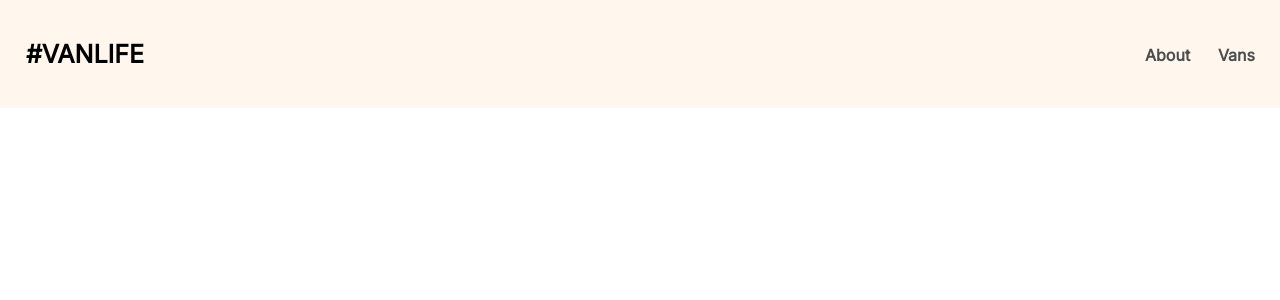
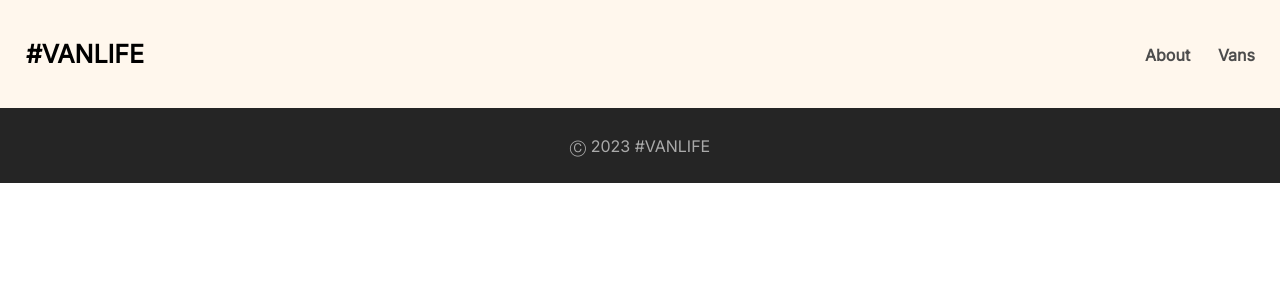
Before and after one commit to MoyosoreCodes/vanlife, a React (Vite) app: page /about in a window 1280 px wide. Before the commit this address had no page. Shown: the top 300 px of the page. Built offline with nearby package versions, Linux system fonts and the light colour scheme.

Commit message:
added footer and footer content

```diff
--- a/src/App.tsx
+++ b/src/App.tsx
@@ -2,6 +2,7 @@ import "./App.css";
 import { BrowserRouter, Routes, Route } from "react-router-dom";
 import Header from "./components/header/Header";
 import Home from "./pages/home/Home";
+import Footer from "./components/footer/Footer";
 
 function App() {
   return (
@@ -10,6 +11,7 @@ function App() {
       <Routes>
         <Route path="/" element={<Home />}> </Route>
       </Routes>
+      <Footer />
     </BrowserRouter>
   );
 }
--- /dev/null
+++ b/src/components/footer/Footer.css
@@ -0,0 +1,9 @@
+footer {
+  background: #252525;
+  color: #aaa;
+  display: flex;
+  padding: 26px 106px 25px 106px;
+  justify-content: center;
+  align-items: center;
+  width: 100vw;
+}
--- /dev/null
+++ b/src/components/footer/Footer.tsx
@@ -0,0 +1,15 @@
+import "./Footer.css";
+import { useMemo, useState } from "react";
+export default function Footer() {
+  function getCurrentYear() {
+    setCurrentYear(new Date().getFullYear());
+  }
+
+  const [currentYear, setCurrentYear] = useState(0);
+
+  useMemo(() => {
+    getCurrentYear();
+  }, [currentYear]);
+
+  return <footer>Ⓒ {currentYear} #VANLIFE</footer>;
+}
```
